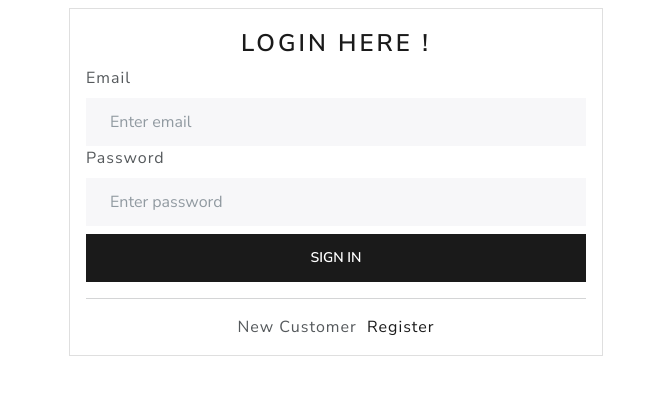
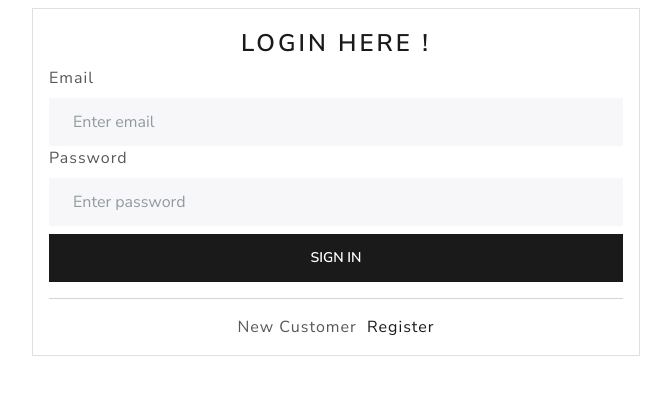
Before and after one commit to Ayman-shaim1/social-media-app, a React (Create React App) app in the folder frontend/: page /Login in a window 1280 px wide. Shown: the top 394 px of the page, without its empty margins (304-975 px from the left). Built offline with nearby package versions, Linux system fonts and the light colour scheme.

Commit message:
first commit

```diff
--- a/frontend/src/App.js
+++ b/frontend/src/App.js
@@ -32,7 +32,7 @@ const App = () => {
       <main className="p-2">
         <Alert />
         <Dialog />
-        <Container>
+        <Container fluid>
           <Routes>
             <Route exact path="/Login" element={<LoginPage />} />
             <Route exact path="/Register" element={<RegisterPage />} />
--- a/frontend/src/pages/LoginPage.js
+++ b/frontend/src/pages/LoginPage.js
@@ -1,6 +1,5 @@
 import React, { useState, useEffect } from "react";
-import FormContainer from "../components/FormContainer";
-import { Form, Card, Button } from "react-bootstrap";
+import { Form, Card, Button, Row, Col } from "react-bootstrap";
 import { Link, useNavigate } from "react-router-dom";
 import { connect } from "react-redux";
 import { login } from "../redux/user/userActions";
@@ -40,10 +39,12 @@ const LoginPage = ({ login, userLogin }) => {
     if (userInfo) {
       navigate("/home");
     }
-  }, [error, userInfo]);
+  }, [error, userInfo, showAlert, navigate]);
 
   return (
-    <FormContainer>
+    <Row>
+      <Col xl={3} lg={3} md={3} sm={12}></Col>
+      <Col xl={6} lg={6} md={6} sm={12}>
         <Card>
           <Card.Body>
             {loading && <Loader />}
@@ -78,7 +79,9 @@ const LoginPage = ({ login, userLogin }) => {
             </Form>
           </Card.Body>
         </Card>
-    </FormContainer>
+      </Col>
+      <Col xl={3} lg={3} md={3} sm={12}></Col>
+    </Row>
   );
 };
 const mapStateToProps = (state) => {
--- a/frontend/src/styles/utils.css
+++ b/frontend/src/styles/utils.css
@@ -220,10 +220,10 @@
   cursor: pointer;
 }
 
-@media (min-width: 400px) {
+@media (max-width: 900px) {
   .drp-notificatons {
     top: 60%;
-    right: 15%;
+    right: 10%;
   }
 }
 
```
Lines whose indentation alone changed are shown as unchanged.
